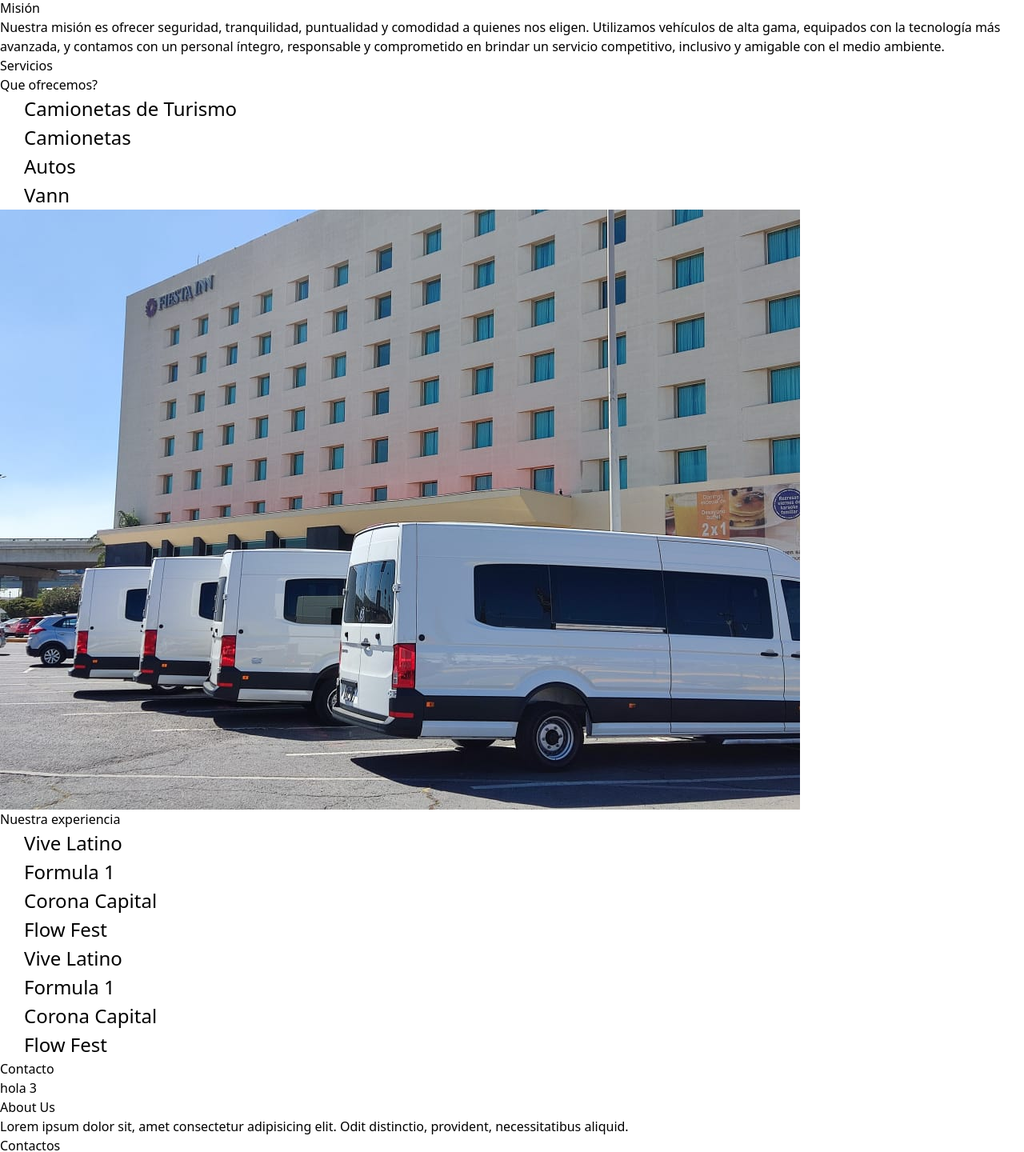
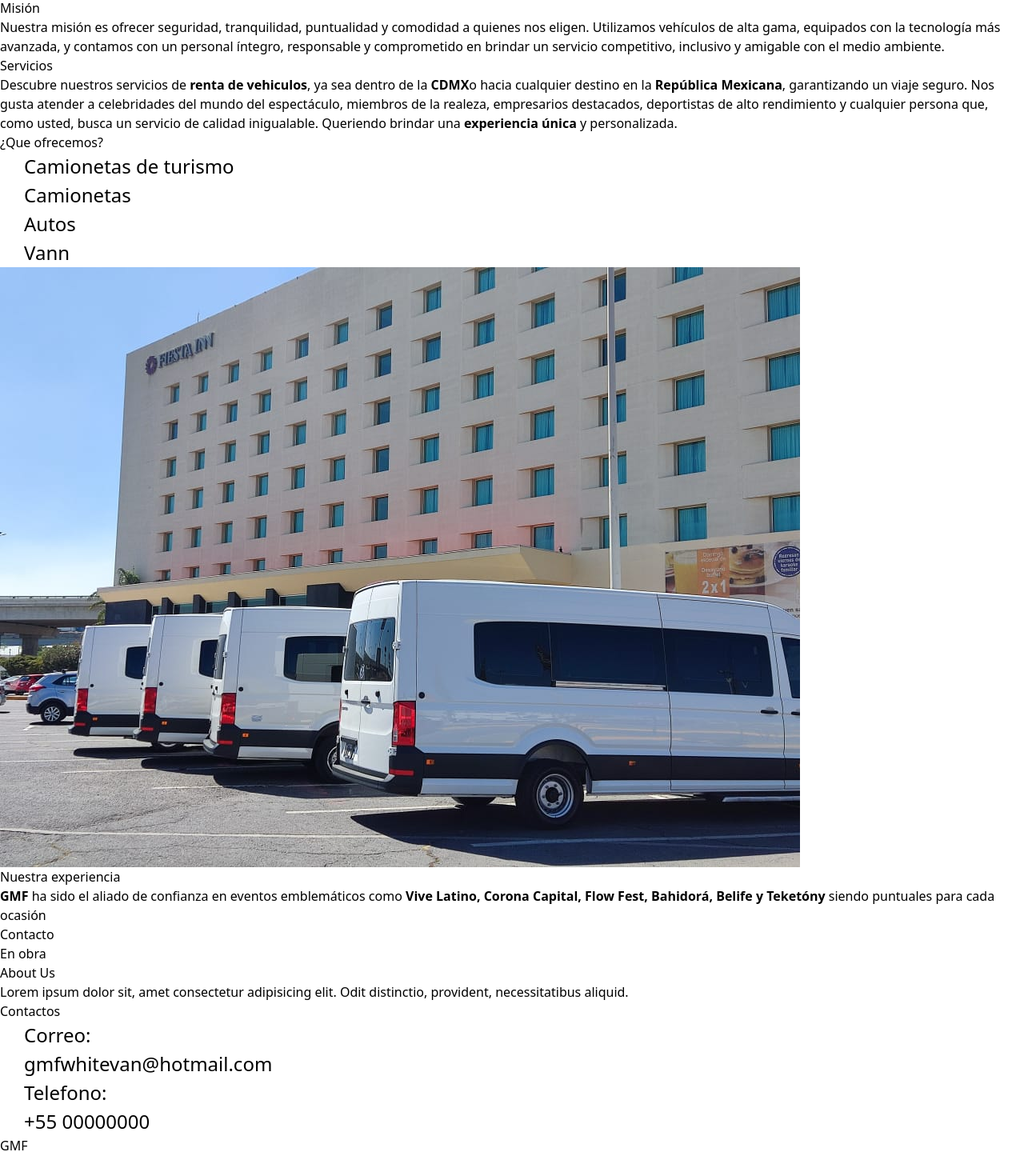
Before and after one commit to ALEXRO4/GFM_WhiteVan, a React (Vite) app: page / in a window 1280 px wide. Shown: the part 2034-3474 px from the top of the page at 80% size. Built offline with nearby package versions, Linux system fonts and the light colour scheme.

Commit message:
Tercera Version
Donde se continuo haciendo cambios dentro de las diferentes secciones pareciendo la de nosotros o GMF ya terminada y se encuentra en progreso la seccion de servicios, se hicieron algunos ajustes dentro de las navbar para solucionar colisiones entre objetos

```diff
--- a/src/App.jsx
+++ b/src/App.jsx
@@ -7,7 +7,7 @@ import Contact from './Categories/Contact';
 
 const App = () => {
   return (
-    <div className="App bg-gray-400 scroll-smooth">
+    <div className="App bg-gray-300 scroll-smooth">
       <NavBar />
 
       {/* Sección Nosotros */}
@@ -17,12 +17,12 @@ const App = () => {
 
       {/* Sección Servicios */}
       <div id="Services" className="min-h-screen py-16 bg-gray-300">
-        <h1 className="text-center text-4xl text-yellow-600 font-serif font-bold border-b-2 mx-20 mb-8 pb-2 border-amber-500">Servicios</h1>
+        <h1 className="text-center text-4xl text-yellow-500 font-serif font-bold ">Servicios</h1>
         <Services />
       </div>
 
       {/* Sección Contacto */}
-      <div id="Contact" className="min-h-screen py-16 bg-gray-200">
+      <div id="Contact" className="min-h-screen py-16 bg-gray-300">
         <h1 className="text-center text-4xl text-gray-800 font-serif font-bold mb-8">Contacto</h1>
         <Contact />
       </div>
--- a/src/Categories/Contact.jsx
+++ b/src/Categories/Contact.jsx
@@ -3,7 +3,7 @@ import React from 'react'
 const Contact = () => {
   return (
     <div>
-      hola 3
+      En obra
     </div>
   )
 }
--- a/src/Categories/Services.jsx
+++ b/src/Categories/Services.jsx
@@ -1,19 +1,33 @@
 import React from 'react'
 import './services.css'
+
 const Services = () => {
   return (
-    <div>
+    <div className='border-t-2 mx-20 mt-8 pb-2 border-amber-400'>
+
       <div className='flex flex-col md:flex-row justify-between items-center gap-y-8 md:gap-y-4 gap-x-6 mt-8'>
-        <div className='flex-1 text-center'>
-          <h1 className='text-2xl font-semibold '>Que ofrecemos?</h1>
-          <ul className='text-center'>
-          <li>Camionetas de Turismo</li>
-          <li>Camionetas</li>
-          <li>Autos</li>
-          <li>Vann</li>
+        <div className='flex-1 text-center font-serif text-2xl lg:mx-20 border-b-2 pb-8 border-amber-400 sm:text-justify '>
+          Descubre nuestros servicios de <strong className='text-amber-500'>renta de vehiculos</strong>, ya sea dentro de la <strong className='text-amber-500'>CDMX</strong>
+          o hacia cualquier destino en la <strong className='text-amber-500'>República Mexicana</strong>, garantizando un viaje seguro. Nos gusta atender a
+          celebridades del mundo del espectáculo, miembros de la realeza, empresarios destacados, deportistas de alto rendimiento y cualquier persona que, como usted, busca un
+          servicio de calidad inigualable. Queriendo brindar una <strong className='text-amber-500'>experiencia única</strong> y personalizada.
+        </div>
+      </div>
 
 
-          </ul>
+
+
+
+
+      <div className='flex flex-col md:flex-row justify-between items-center gap-y-8 md:gap-y-4 gap-x-6 mt-8'>
+        <div className='flex-1  font-serif text-center'>
+          <h1 className='text-2xl font-semibold '>¿Que ofrecemos?</h1>
+          <ol>
+            <li className=''>Camionetas de turismo</li>
+            <li>Camionetas</li>
+            <li>Autos</li>
+            <li>Vann</li>
+          </ol>
         </div>
         <div className="flex-1 flex justify-center items-center">
           <img
@@ -22,22 +36,12 @@ const Services = () => {
             className="w-3/4 rounded-lg shadow-lg mx-auto"
           />
         </div>
-        <div className='flex-1 text-center'>
-          <h1 className='text-2xl font-semibold flex-col'>Nuestra experiencia</h1>
-          <div className='grid grid-cols-2'>
-          <ul className='grid grid-col'>
-            <li>Vive Latino     </li>
-            <li>Formula 1       </li>
-            <li>Corona Capital  </li>
-            <li>Flow Fest       </li>
-          </ul>
-          <ul className='grid grid-col'>
-          <li>Vive Latino     </li>
-            <li>Formula 1       </li>
-            <li>Corona Capital  </li>
-            <li>Flow Fest       </li>
-          </ul>
-          </div>
+        <div className='flex-1 text-center font-serif'>
+          <h1 className='text-2xl font-semibold flex-col pb-2'>Nuestra experiencia</h1>
+          <p className='lg:mr-10 sm:mx-4 md:mx-2 text-xl'>
+          <strong className='text-amber-500'>GMF </strong> ha sido el aliado de confianza en eventos emblemáticos como
+          <strong className='text-amber-500'> Vive Latino, Corona Capital, Flow Fest, Bahidorá, Belife y Teketóny</strong> siendo puntuales para cada ocasión
+          </p>
         </div>
       </div>
     </div>
```
Also changed, not shown: 1 other file (tests, documents, lock files or other folders).
